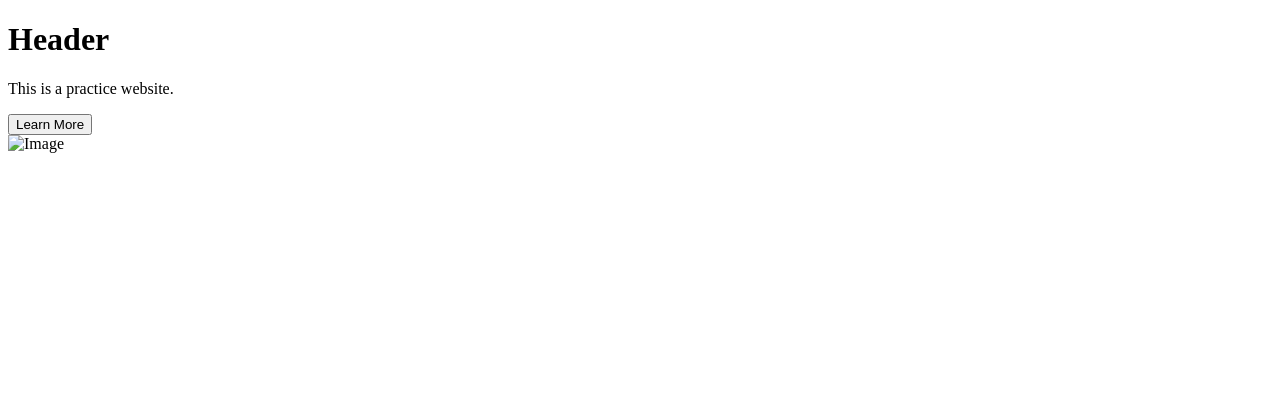
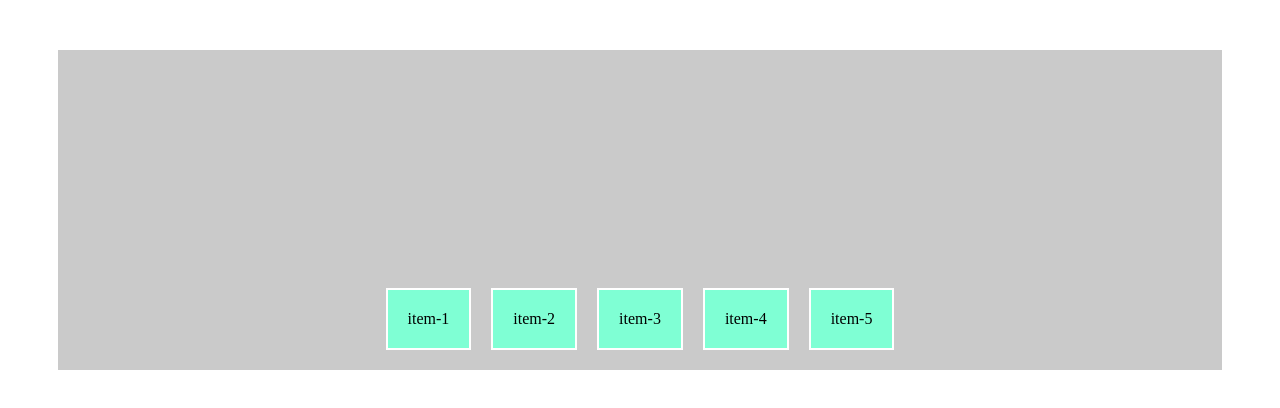
Before and after one commit to ciifle/vc1, a plain HTML site: page vc1/index.html in a window 1280 px wide. Drawn offline with Linux system fonts and the light colour scheme.

Commit message:
changes1

```diff
--- a/vc1/index.html
+++ b/vc1/index.html
@@ -1,23 +1,19 @@
 <!DOCTYPE html>
 <html lang="en">
-<head>
-    <meta charset="UTF-8">
-    <meta name="viewport" content="width=device-width, initial-scale=1.0">
+  <head>
+    <meta charset="UTF-8" />
+    <meta name="viewport" content="width=device-width, initial-scale=1.0" />
     <title>Practice</title>
-</head>
-<body>
-    <!-- header -->
+    <link rel="stylesheet" href="style.css" />
+  </head>
+  <body>
     <div class="container">
-        <div class="row">
-            <div class="col-md-6">
-                <h1>Header</h1>
-                <p>This is a practice website.</p>
-                <button>Learn More</button>
-            </div>
-            <div class="col-md-6">
-                <img src="image.jpg" alt="Image">
-            </div>
-        </div>
+      <div class="item-1 item">item-1</div>
+      <div class="item-2 item">item-2</div>
+      <div class="item-3 item">item-3</div>
+      <div class="item-4 item">item-4</div>
+      <div class="item-5 item">item-5</div>
     </div>
-</body>
+
+  </body>
 </html>
--- /dev/null
+++ b/vc1/style.css
@@ -0,0 +1,16 @@
+.container{
+    height: 300px;
+    background-color: #cacaca;
+    margin: 50px;
+    padding: 10px;
+    display: flex;
+    justify-content: center;
+    align-items: flex-end;
+}
+.item{
+    background-color: aquamarine;
+    margin: 10px;
+    padding: 20px;
+    border: 2px solid white;
+
+}
```
